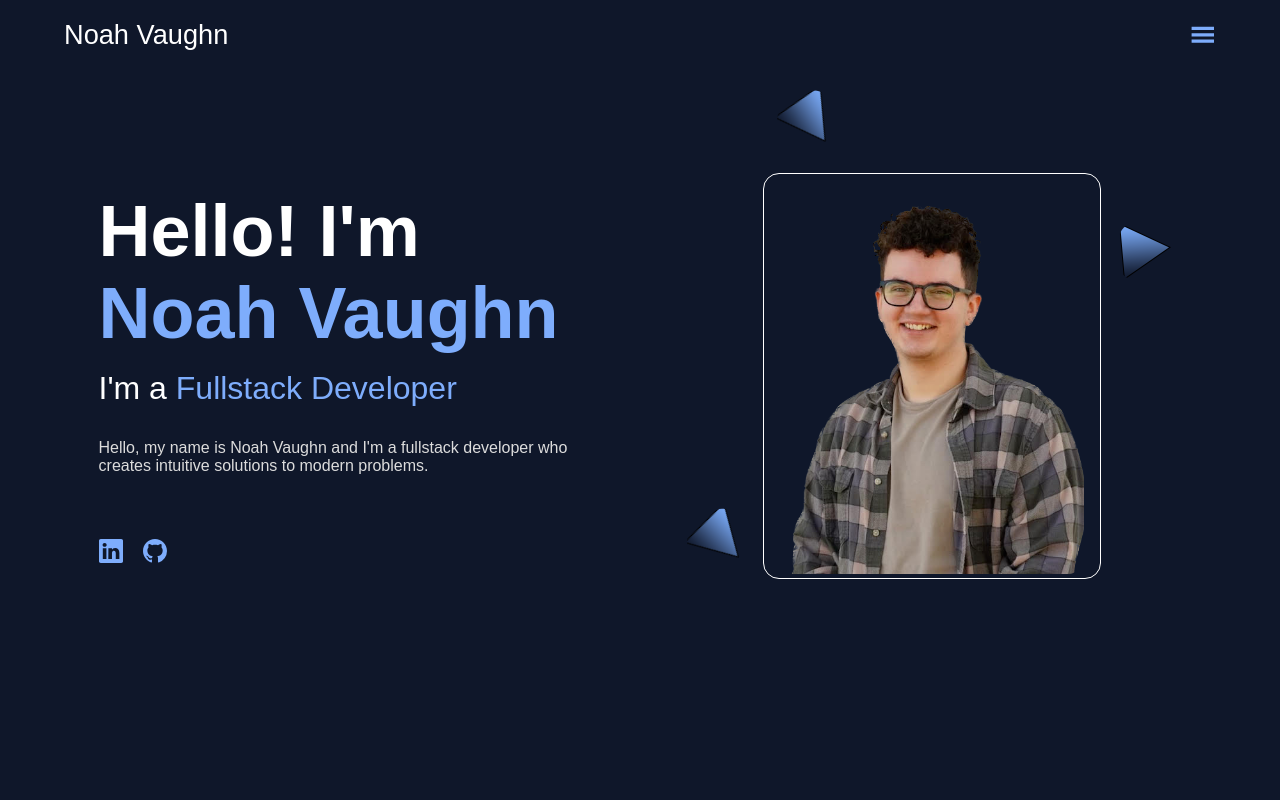
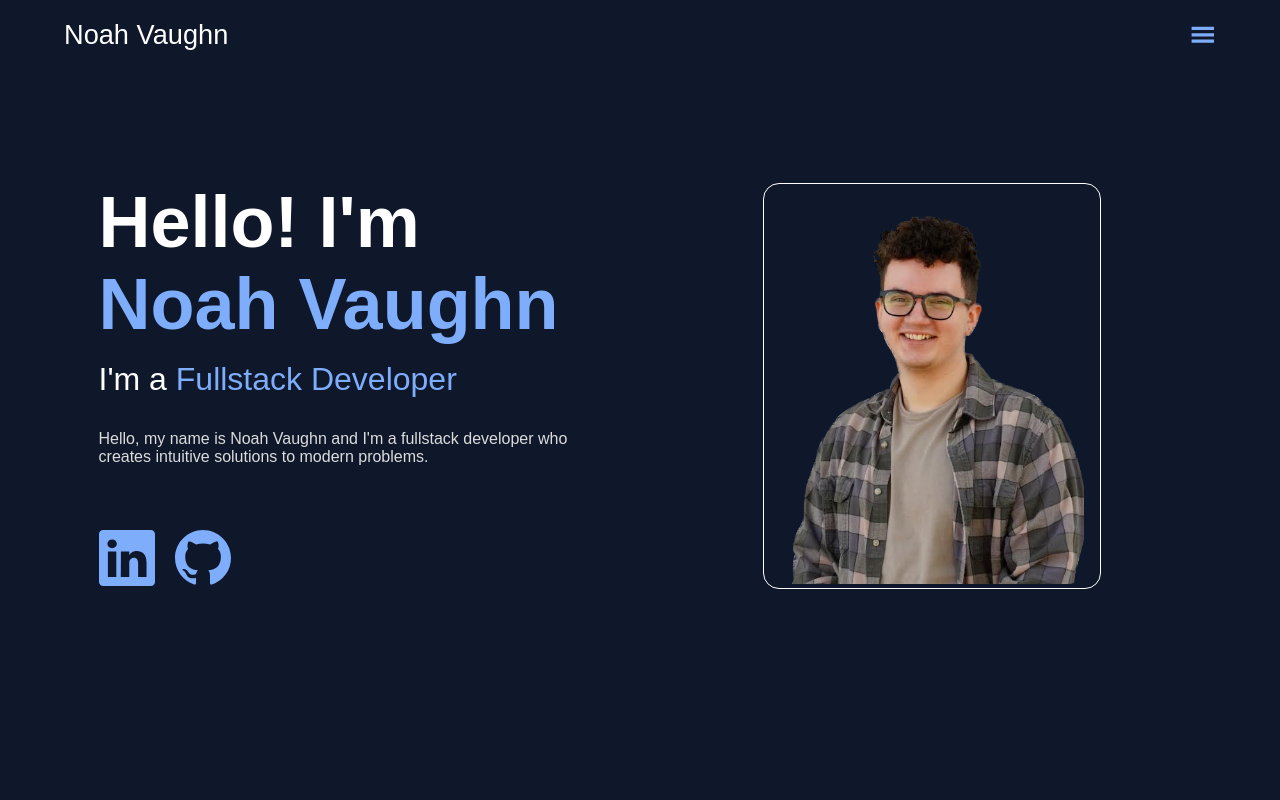
Before and after one commit to noahdvaughn/Noah_Vaughn_Portfolio, a React (Vite) app in the folder client/: page / in a window 1280 px wide. Shown: the top 800 px of the page. Built offline with nearby package versions, Linux system fonts and the light colour scheme.

Commit message:
updated animations on pics

```diff
--- a/client/package.json
+++ b/client/package.json
@@ -13,6 +13,7 @@
     "react": "^18.2.0",
     "react-dom": "^18.2.0",
     "react-icons": "^4.8.0",
+    "react-router-dom": "^6.10.0",
     "styled-components": "^5.3.9"
   },
   "devDependencies": {
--- a/client/src/components/Footer.jsx
+++ b/client/src/components/Footer.jsx
@@ -12,13 +12,13 @@ import { fadeInLeftVariant, fadeInRightVariant, fadeInTopVariant, fadeInBottomVa
 
 const Footer = () => {
   return (
-    <PaddingContainer id='Contact' top='5%' bottom='5%' as={motion.div} variants={fadeInBottomVariant} initial='hidden' whileInView='visible'>
+    <PaddingContainer id='Contact' top='5%' bottom='5%' >
 
       <Heading as='h2' size='h2' align='center' top='0.5rem'
       >
-        Contact <BlueText>Me here </BlueText>
+        Hit me up <BlueText>Below </BlueText>
       </Heading>
-      <PaddingContainer top='3rem'>
+      <PaddingContainer top='3rem' as={motion.div} variants={fadeInBottomVariant} initial='hidden' whileInView='visible'>
       <FlexContainer justify='center'>
         <ContactForm>
           <PaddingContainer bottom='2rem'>
--- a/client/src/components/Navbar.jsx
+++ b/client/src/components/Navbar.jsx
@@ -1,4 +1,5 @@
 import React, {useState, useEffect} from 'react'
+import {Link} from 'react-router-dom'
 
 import {
   FlexContainer,
@@ -29,12 +30,12 @@ const Navbar = () => {
   }, [])
 
   return (
-    <NavbarContainer bgColor={sticky ? Theme.colors.primary : 'transparent'}>
+    <NavbarContainer bgColor={ Theme.colors.primary}>
         <PaddingContainer top='1.2rem' bottom='1.2rem' resRight='1rem' resLeft='1rem'>
         <Container>
-          <FlexContainer justify='space-between' responsiveFlex>
+          <FlexContainer justify='space-between' responsiveFlex href='Home'>
 
-            <Logo>
+            <Logo href='#Home'>
               Noah Vaughn
               {/* <BlueText>Fullstack Developer</BlueText> */}
             </Logo>
--- a/client/src/components/Showcase.jsx
+++ b/client/src/components/Showcase.jsx
@@ -1,4 +1,5 @@
 import React from 'react'
+import {useRef} from 'react'
 import profilePic from '../assets/pfp2.png'
 import BackgroundImg from '../assets/particle.png'
 
@@ -19,6 +20,7 @@ import { motion} from 'framer-motion'
 import { fadeInLeftVariant, fadeInRightVariant } from '../utils/Variants'
 
 const Showcase = () => {
+  const constraintsRef = useRef(null)
   return (
     <PaddingContainer id="Home" left="3%" right="10%" top="15%" bottom="10%" resLeft='1rem' resRight='1rem' resTop='5rem'>
       <FlexContainer align="center" fullWidthChild resTextAlign='center'>
@@ -41,11 +43,22 @@ const Showcase = () => {
 
           <FlexContainer gap='20px' responsiveFlex resJustify='center'>
 
-            <IconContainer color='blue' size ='1.5rem'>
+            <IconContainer color='blue' size ='3.5rem' href='https://www.linkedin.com/in/noahvaughn/'
+            as={motion.a}
+            whileHover={{ scale: 1.05 }}
+            onHoverStart={e => {}}
+            onHoverEnd={e => {}}
+            transition={{ type: "spring", stiffness: 300, damping: 10 }}
+            >
               <BsLinkedin/>
             </IconContainer>
 
-            <IconContainer color='blue' size ='1.5rem'>
+            <IconContainer color='blue' size ='3.5rem' href='https://github.com/noahdvaughn'
+              as={motion.a}
+              whileHover={{ scale: 1.05 }}
+              onHoverStart={e => {}}
+              onHoverEnd={e => {}}
+              transition={{ type: "spring", stiffness: 300, damping: 10 }}>
               <BsGithub/>
             </IconContainer>
 
@@ -55,27 +68,17 @@ const Showcase = () => {
 
         <FlexContainer justify='flex-end' responsiveFlex resJustify='center' as={motion.div} variants={fadeInRightVariant} initial='hidden' whileInView='visible'>
           <ShowcaseParticleContainer>
-            <ShowcaseImageCard>
-              <img src={profilePic}/>
+            <ShowcaseImageCard
+              as={motion.div}
+              whileHover={{ scale: 1.05 }}
+              onHoverStart={e => {}}
+              onHoverEnd={e => {}}
+              transition={{ type: "spring", stiffness: 500, damping: 15 }}
+              whileTap={{ scale: 1 }}
+              >
+
+                <img src={profilePic}/>
             </ShowcaseImageCard>
-            <Particle
-            src={BackgroundImg}
-            top='-80px'
-            left='20px'
-            rotate='60deg'
-            />
-            <Particle
-            src={BackgroundImg}
-            top='50px'
-            right='-70px'
-            rotate='0deg'
-            />
-            <Particle
-            src={BackgroundImg}
-            bottom='10px'
-            left='-70px'
-            rotate='50deg'
-            />
           </ShowcaseParticleContainer>
 
         </FlexContainer>
--- a/client/src/index.css
+++ b/client/src/index.css
@@ -17,6 +17,9 @@ img{
   padding: 0;
 
 }
+
+
+
 @media(max-width: 900px){
   img{
     max-width: 70vw;
--- a/client/src/styles/Global.styled.js
+++ b/client/src/styles/Global.styled.js
@@ -80,7 +80,7 @@ export const BlueText = styled.span`
 export const ParaText = styled(PaddingContainer)`
   color: ${({ theme }) => theme.colors.para_text_color};
 `
-export const IconContainer = styled.div`
+export const IconContainer = styled.a`
   font-size: ${({ size }) => size};
   cursor: pointer;
   color: ${({ color, theme }) => {
--- a/client/src/styles/Navbar.styled.js
+++ b/client/src/styles/Navbar.styled.js
@@ -9,10 +9,11 @@ export const NavbarContainer = styled.div`
   transition: all 0.3s ease-in;
   background-color: ${({ bgColor }) => bgColor};
 `
-export const Logo = styled.p`
+export const Logo = styled.a`
   font-size: 1.7rem;
   font-weight: ${({ theme }) => theme.fonts.weight.medium};
   color: white;
+  text-decoration: none;
 `
 export const MenuIcon = styled.a`
   color: ${({ theme }) => theme.colors.secondary};
```
